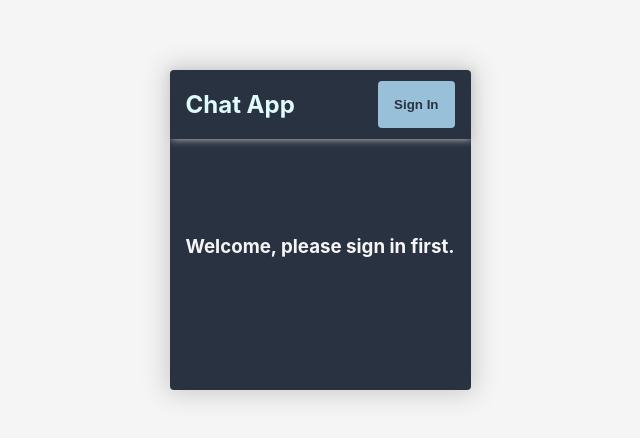
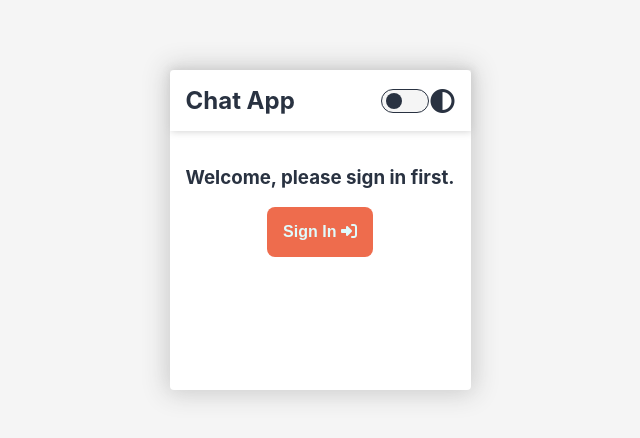
Before and after one commit to ilham-nasution/chat-app, a React (Create React App) app: page / in a window 1280 px wide. Shown: the part 170-608 px from the top of the page, without its empty margins (320-960 px from the left). Built offline with nearby package versions, Linux system fonts and the light colour scheme; no server answers; the HTML template or start-up script is replaced by a standard one.

Commit message:
add dark theme

```diff
--- a/public/index.html
+++ b/public/index.html
@@ -9,5 +9,9 @@
   </head>
   <body>
     <div id="root"></div>
+    <script
+      src="https://kit.fontawesome.com/809d187284.js"
+      crossorigin="anonymous"
+    ></script>
   </body>
 </html>
--- a/src/App.css
+++ b/src/App.css
@@ -5,8 +5,18 @@
   background-color: whitesmoke;
 }
 
+h2 {
+  margin: 0;
+}
+
+.row {
+  display: flex;
+  align-items: center;
+}
+
 .content {
-  background-color: #293241;
+  color: #293241;
+  background-color: white;
   border-radius: 4px;
   box-shadow: 0px 0px 24px 4px rgba(204, 204, 204, 1);
   max-width: calc(8px * 45);
@@ -14,10 +24,13 @@
   min-height: calc(8px * 40);
 }
 
-.content h3 {
-  color: whitesmoke;
+.content-dark {
+  color: #e0fbfc;
+  background-color: #293241;
+}
+
+.center {
   text-align: center;
-  margin-top: 80px;
   padding: 16px;
 }
 
@@ -25,25 +38,35 @@ header {
   display: flex;
   justify-content: space-between;
   align-items: center;
-  color: #e0fbfc;
-  font-weight: 700;
-  padding: 0px 16px;
+  color: #293241;
+  padding: 16px 16px;
   box-shadow: 1px 0px 8px 0px rgba(204, 204, 204, 1);
-  height: 12%;
 }
 
-section {
-  height: 88%;
+.header-dark {
+  color: #e0fbfc;
+  background-color: #293241;
+  border-radius: 4px 4px 0 0;
 }
 
 .button-auth {
   border: none;
-  border-radius: 4px;
+  background-color: #ee6c4d;
+  color: #e0fbfc;
+  cursor: pointer;
+  font-size: 16px;
+  font-weight: 700;
+  outline: none;
+}
+
+.sign-in {
   padding: 16px;
-  background-color: #98c1d9;
-  color: #293241;
-  cursor: pointer;
-  font-weight: 700;
+  border-radius: 8px;
+}
+
+.sign-out {
+  background-color: transparent;
+  color: #ef233c;
 }
 
 main {
@@ -51,6 +74,11 @@ main {
   height: calc(8px * 40);
   overflow-y: auto;
   scroll-behavior: smooth;
+  color: #293241;
+}
+
+.main-dark {
+  color: #e0fbfc;
 }
 
 main::-webkit-scrollbar {
@@ -60,17 +88,20 @@ main::-webkit-scrollbar {
 .message {
   display: flex;
   margin: 16px 0px;
-  color: #e0fbfc;
   word-break: break-all;
   align-items: flex-start;
 }
 
 .message p {
   margin: 0;
-  border: 1px outset #e0fbfc;
+  border: 1px outset #293241;
   border-radius: 8px;
   padding: 8px;
   font-size: 14px;
+}
+
+.message-dark p {
+  border: 1px outset #e0fbfc;
 }
 
 .sent {
@@ -98,32 +129,105 @@ main::-webkit-scrollbar {
 .form-send {
   display: flex;
   padding: 16px 32px;
+  box-shadow: 1px 0px 8px 0px rgba(204, 204, 204, 1);
 }
 
 .form-send input {
   flex-grow: 1;
   padding: 16px;
   border: none;
+  border-bottom: 1px solid #2932417a;
   border-radius: 4px 0 0 4px;
+  border-right: none;
+  outline: none;
 }
 
 .button-send {
-  border: none;
   padding: 16px 24px;
-  background-color: #ee6c4d;
+  background-color: #293241;
   color: #e0fbfc;
   border-radius: 0 4px 4px 0;
   font-weight: 700;
   cursor: pointer;
+  border: none;
+}
+
+.button-send-dark {
+  background-color: #c2dcdd;
+  color: #293241;
 }
 
 .button-send-disabled {
-  border: none;
   padding: 16px 24px;
-  background-color: #ee6d4db0;
+  background-color: #293241b0;
   color: #e0fbfc80;
   border-radius: 0 4px 4px 0;
   font-weight: 700;
+  border: none;
+}
+
+.button-send-disabled-dark {
+  background-color: #e0fbfc80;
+  color: #293241b0;
+}
+
+.switch {
+  position: relative;
+  display: inline-block;
+  width: 48px;
+  height: 24px;
+  margin-right: 2px;
+}
+
+.slider {
+  position: absolute;
+  cursor: pointer;
+  top: 0;
+  left: 0;
+  right: 0;
+  bottom: 0;
+  background-color: whitesmoke;
+  border: 1px solid #293241;
+  -webkit-transition: 0.4s;
+  transition: 0.4s;
+}
+
+.slider:before {
+  position: absolute;
+  content: "";
+  height: 16px;
+  width: 16px;
+  left: 4px;
+  bottom: 3px;
+  background-color: #293241;
+  -webkit-transition: 0.4s;
+  transition: 0.4s;
+}
+
+input:checked + .slider {
+  background-color: #e0fbfc;
+}
+
+input:focus + .slider {
+  box-shadow: 0 0 1px #e0fbfc;
+}
+
+input:checked + .slider:before {
+  -webkit-transform: translateX(23px);
+  -ms-transform: translateX(23px);
+  transform: translateX(23px);
+}
+
+.slider.round {
+  border-radius: 34px;
+}
+
+.slider.round:before {
+  border-radius: 50%;
+}
+
+.fa-adjust {
+  font-size: 24px;
 }
 
 @media only screen and (max-width: 320px) {
--- a/src/App.js
+++ b/src/App.js
@@ -1,26 +1,15 @@
 import React from "react";
 import "./App.css";
-import ChatRoom from "./components/ChatRoom";
-import { auth } from "./firebase";
-import { useAuthState } from "react-firebase-hooks/auth";
-import Header from "./components/Header";
+import { ThemeProvider } from "./context/ThemeContext";
+import Content from "./components/Content";
 
 function App() {
-  const [user] = useAuthState(auth);
-
   return (
-    <div className="container">
-      <div className="content">
-        <Header user={user} />
-        {user ? (
-          <section>
-            <ChatRoom user={user} />
-          </section>
-        ) : (
-          <h3>Welcome, please sign in first.</h3>
-        )}
+    <ThemeProvider>
+      <div className="container">
+        <Content />
       </div>
-    </div>
+    </ThemeProvider>
   );
 }
 
--- a/src/components/ChatMessage.jsx
+++ b/src/components/ChatMessage.jsx
@@ -1,12 +1,21 @@
 import React from "react";
+import { useContext } from "react";
+import { ThemeContext } from "../context/ThemeContext";
 
 export default function ChatMessage({ message, user }) {
+  const [darkTheme] = useContext(ThemeContext);
   const { text, uid, photoURL } = message;
   const messageClass = uid === user.uid ? "sent" : "received";
 
   return (
     <>
-      <div className={`message ${messageClass}`}>
+      <div
+        className={
+          darkTheme
+            ? `message message-dark ${messageClass}`
+            : `message ${messageClass}`
+        }
+      >
         <img
           src={
             photoURL ||
--- a/src/components/ChatRoom.jsx
+++ b/src/components/ChatRoom.jsx
@@ -1,10 +1,11 @@
-import React, { useState, useRef } from "react";
+import React, { useState, useRef, useContext } from "react";
 import ChatMessage from "./ChatMessage";
 import { firestore, timestamp } from "../firebase";
-
 import { useCollectionData } from "react-firebase-hooks/firestore";
+import { ThemeContext } from "../context/ThemeContext";
 
 export default function ChatRoom({ user }) {
+  const [darkTheme] = useContext(ThemeContext);
   const space = useRef();
   const messagesRef = firestore.collection("messages");
   const query = messagesRef.orderBy("createdAt");
@@ -26,7 +27,7 @@ export default function ChatRoom({ user }) {
 
   return (
     <>
-      <main>
+      <main className={darkTheme ? "main-dark" : ""}>
         {messages &&
           messages.map((message) => (
             <ChatMessage key={message.id} message={message} user={user} />
@@ -42,7 +43,15 @@ export default function ChatRoom({ user }) {
         />
 
         <button
-          className={formValue ? "button-send" : "button-send-disabled"}
+          className={
+            formValue
+              ? darkTheme
+                ? "button-send button-send-dark"
+                : "button-send"
+              : darkTheme
+              ? "button-send-disabled button-send-disabled-dark"
+              : "button-send-disabled"
+          }
           type="submit"
           disabled={!formValue}
         >
--- /dev/null
+++ b/src/components/Content.jsx
@@ -0,0 +1,27 @@
+import React, { useContext } from "react";
+import { auth } from "../firebase";
+import { useAuthState } from "react-firebase-hooks/auth";
+import Header from "./Header";
+import SignIn from "./SignIn";
+import ChatRoom from "./ChatRoom";
+import { ThemeContext } from "../context/ThemeContext";
+
+const Content = () => {
+  const [darkTheme] = useContext(ThemeContext);
+  const [user] = useAuthState(auth);
+
+  return (
+    <div className={darkTheme ? "content content-dark" : "content"}>
+      <Header user={user} />
+      {user ? (
+        <section>
+          <ChatRoom user={user} />
+        </section>
+      ) : (
+        <SignIn />
+      )}
+    </div>
+  );
+};
+
+export default Content;
--- a/src/components/Header.jsx
+++ b/src/components/Header.jsx
@@ -1,12 +1,26 @@
-import React from "react";
-import SignIn from "./SignIn";
+import React, { useContext } from "react";
 import SignOut from "./SignOut";
+import { ThemeContext } from "../context/ThemeContext";
 
 const Header = ({ user }) => {
+  const [darkTheme, setDarkTheme] = useContext(ThemeContext);
+
   return (
-    <header>
+    <header className={darkTheme ? "header-dark" : ""}>
       <h2>Chat App</h2>
-      {user ? <SignOut user={user} /> : <SignIn />}
+      <div className="row">
+        <label className="switch">
+          <input type="checkbox" />
+          <span
+            onClick={() => {
+              setDarkTheme(!darkTheme);
+            }}
+            className="slider round"
+          ></span>
+        </label>
+        <span className="fas fa-adjust"></span>
+        {user && <SignOut />}
+      </div>
     </header>
   );
 };
--- a/src/components/SignIn.jsx
+++ b/src/components/SignIn.jsx
@@ -3,8 +3,11 @@ import { signInWithGoogle } from "../firebase";
 
 export default function SignIn() {
   return (
-    <button className="button-auth" onClick={signInWithGoogle}>
-      Sign In
-    </button>
+    <div className="center">
+      <h3>Welcome, please sign in first.</h3>
+      <button className="button-auth sign-in" onClick={signInWithGoogle}>
+        Sign In <span className="fas fa-sign-in-alt"></span>
+      </button>
+    </div>
   );
 }
--- a/src/components/SignOut.jsx
+++ b/src/components/SignOut.jsx
@@ -1,12 +1,10 @@
 import React from "react";
 import { signOut } from "../firebase";
 
-export default function SignOut({ user }) {
+export default function SignOut() {
   return (
-    user && (
-      <button className="button-auth" onClick={signOut}>
-        Sign Out
-      </button>
-    )
+    <button className="button-auth sign-out" onClick={signOut}>
+      <span className="fas fa-sign-out-alt"></span>
+    </button>
   );
 }
--- /dev/null
+++ b/src/context/ThemeContext.js
@@ -0,0 +1,13 @@
+import React, { createContext, useState } from "react";
+
+export const ThemeContext = createContext();
+
+export const ThemeProvider = ({ children }) => {
+  const [darkTheme, setDarkTheme] = useState(false);
+
+  return (
+    <ThemeContext.Provider value={[darkTheme, setDarkTheme]}>
+      {children}
+    </ThemeContext.Provider>
+  );
+};
```
